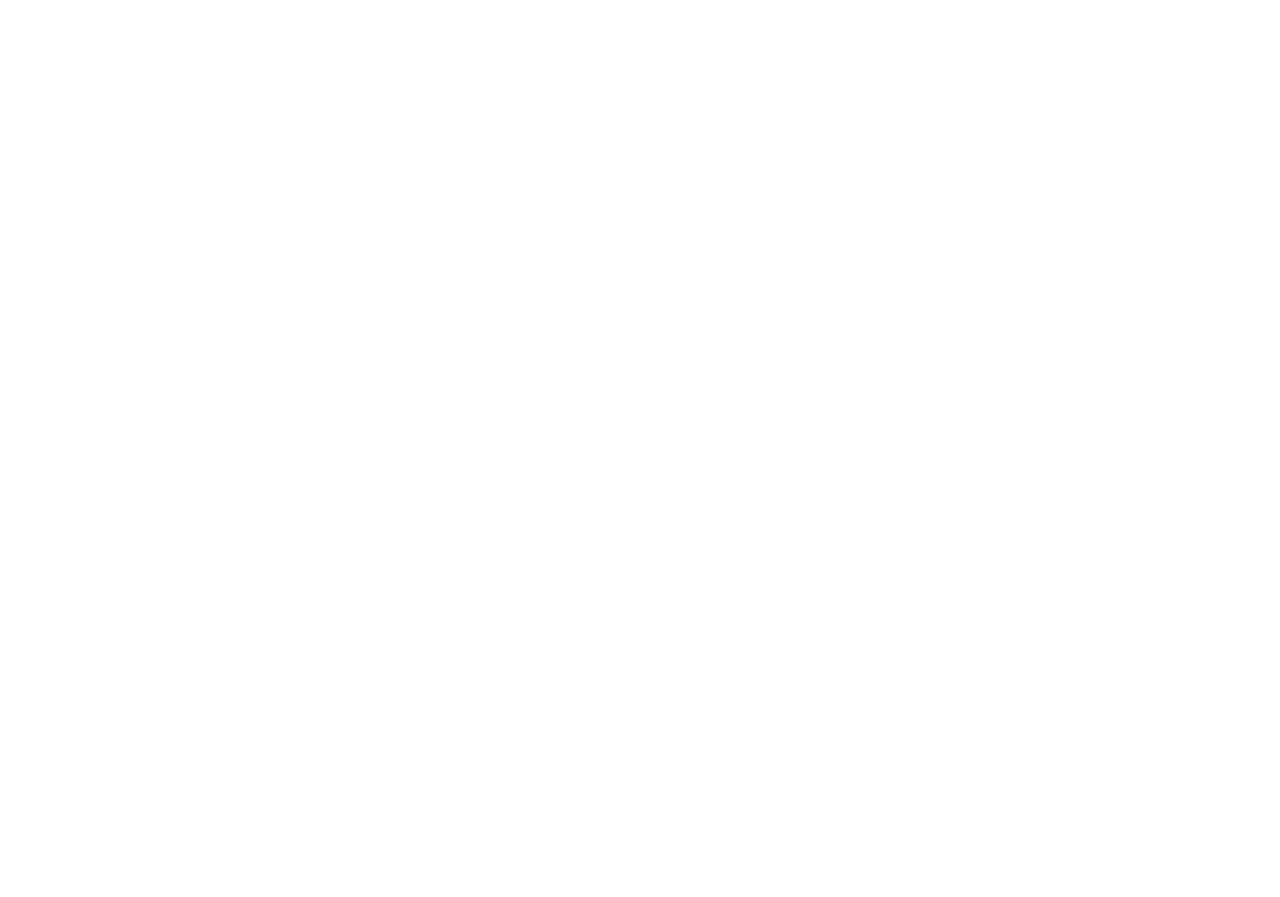
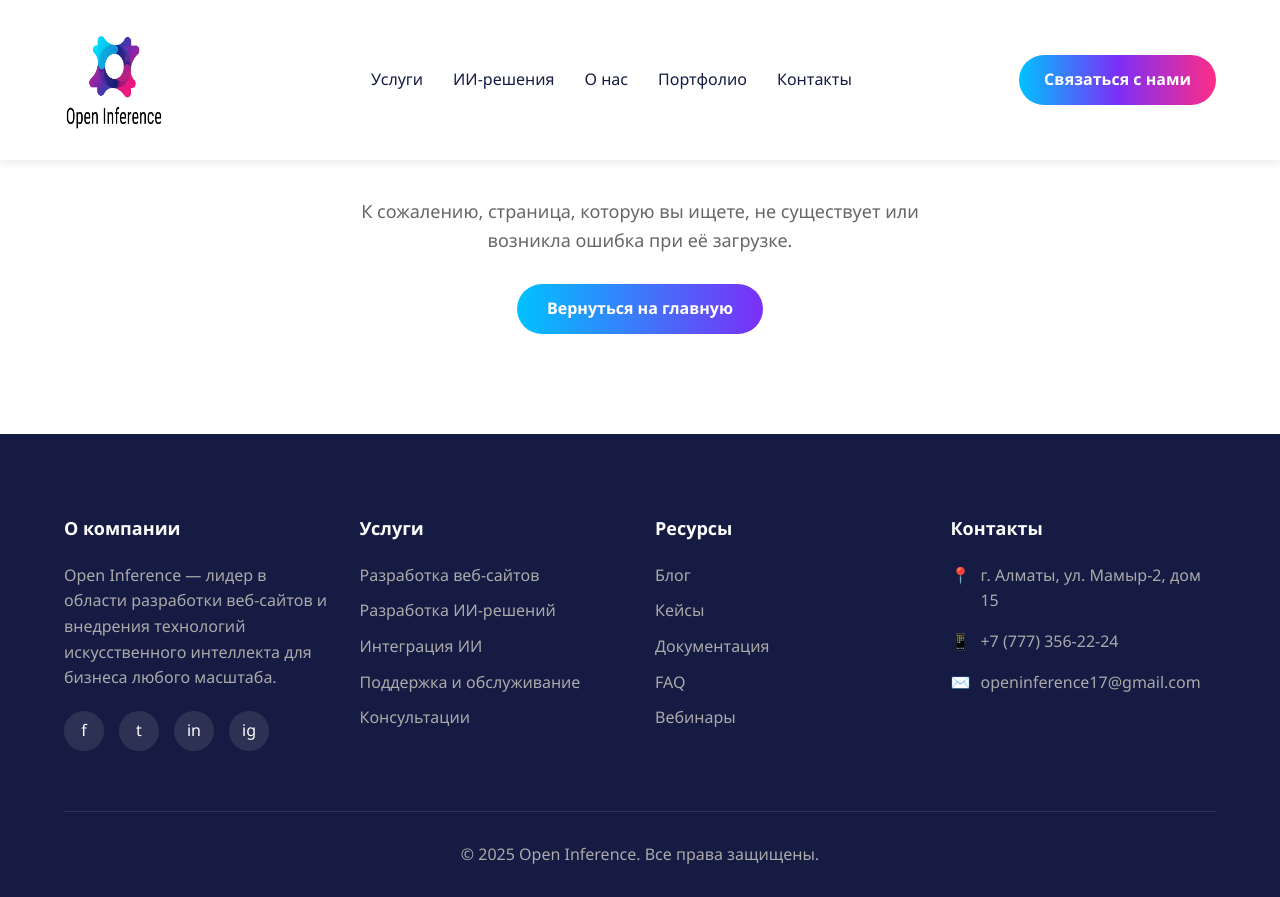
Before and after one commit to mr-ceri-mrum/OpenInferenceV2, a React (Create React App) app: page /error in a window 1280 px wide. Before the commit this address had no page. Before the commit the page ends 800 px from the top, so only its background shows below. Built offline with nearby package versions, Linux system fonts and the light colour scheme; a web font is replaced by a local one.

Commit message:
Add error handling and ErrorPage component

```diff
--- a/src/App.js
+++ b/src/App.js
@@ -1,8 +1,9 @@
 import React from 'react';
-import { BrowserRouter as Router, Routes, Route } from 'react-router-dom';
+import { BrowserRouter as Router, Routes, Route, Navigate } from 'react-router-dom';
 import Layout from './components/layout/Layout';
 import HomePage from './pages/HomePage';
 import ServicesPage from './pages/ServicesPage';
+import ErrorPage from './pages/ErrorPage';
 
 function App() {
   return (
@@ -11,7 +12,10 @@
         <Route path="/" element={<Layout />}>
           <Route index element={<HomePage />} />
           <Route path="/services" element={<ServicesPage />} />
-          {/* Additional routes will be added here */}
+          {/* Error handling routes */}
+          <Route path="/error" element={<ErrorPage />} />
+          {/* Catch-all route for 404 */}
+          <Route path="*" element={<ErrorPage />} />
         </Route>
       </Routes>
     </Router>
--- /dev/null
+++ b/src/pages/ErrorPage.js
@@ -0,0 +1,59 @@
+import React from 'react';
+import styled from 'styled-components';
+import { Link } from 'react-router-dom';
+import Container from '../components/common/Container';
+
+const ErrorSection = styled.section`
+  padding: 100px 0;
+  text-align: center;
+`;
+
+const ErrorTitle = styled.h1`
+  font-size: 48px;
+  margin-bottom: 20px;
+  background: linear-gradient(90deg, var(--primary-blue), var(--primary-purple), var(--primary-pink));
+  -webkit-background-clip: text;
+  background-clip: text;
+  color: transparent;
+`;
+
+const ErrorDescription = styled.p`
+  font-size: 18px;
+  margin-bottom: 30px;
+  color: #666;
+  max-width: 600px;
+  margin-left: auto;
+  margin-right: auto;
+`;
+
+const HomeButton = styled(Link)`
+  display: inline-block;
+  background: linear-gradient(90deg, var(--primary-blue), var(--primary-purple));
+  color: white;
+  padding: 12px 30px;
+  border-radius: 30px;
+  text-decoration: none;
+  font-weight: 600;
+  transition: all 0.3s ease;
+
+  &:hover {
+    transform: translateY(-3px);
+    box-shadow: 0 10px 20px rgba(0, 0, 0, 0.1);
+  }
+`;
+
+const ErrorPage = () => {
+  return (
+    <ErrorSection>
+      <Container>
+        <ErrorTitle>Что-то пошло не так</ErrorTitle>
+        <ErrorDescription>
+          К сожалению, страница, которую вы ищете, не существует или возникла ошибка при её загрузке.
+        </ErrorDescription>
+        <HomeButton to="/">Вернуться на главную</HomeButton>
+      </Container>
+    </ErrorSection>
+  );
+};
+
+export default ErrorPage;
```
